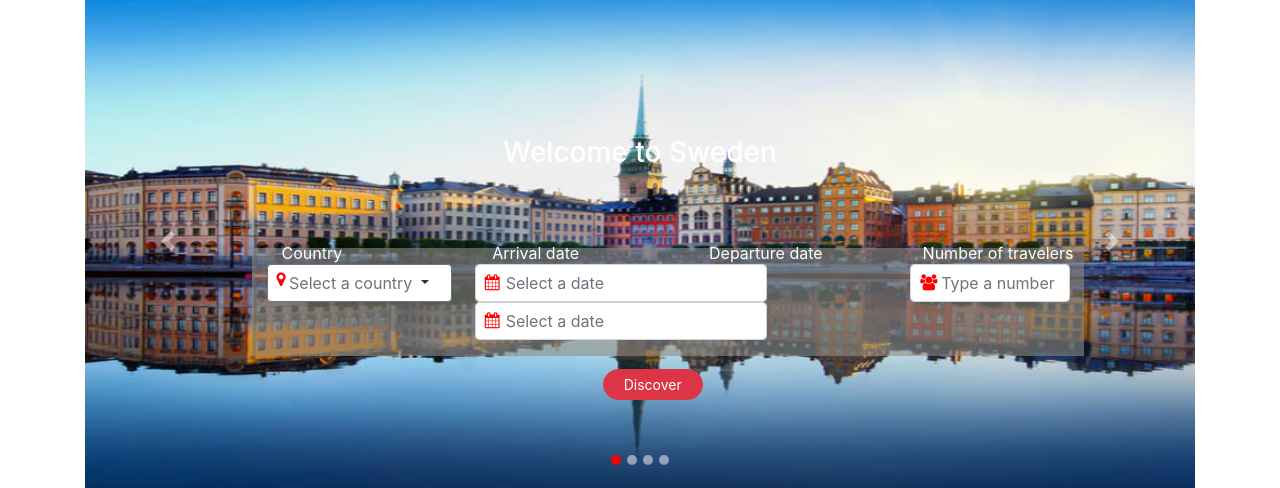
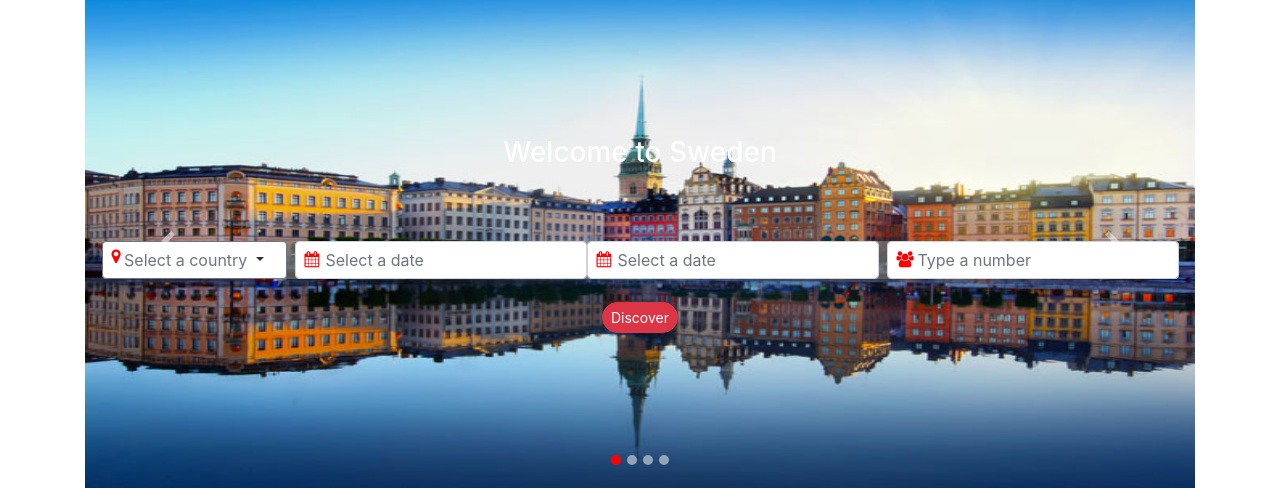
Before and after one commit to tingan/globuzzer, a website: page public/index.html in a window 1280 px wide. Shown: the part 67-555 px from the top of the page. Drawn offline with Linux system fonts and the light colour scheme.

Commit message:
use flexbox position the searchForm

```diff
--- a/package.json
+++ b/package.json
@@ -12,6 +12,7 @@
     "express": "^4.16.4"
   },
   "devDependencies": {
+    "bootstrap": "^4.2.1",
     "open": "0.0.5"
   }
 }
--- a/public/index.html
+++ b/public/index.html
@@ -16,7 +16,8 @@
 <div class="container">
     <nav class="navbar navbar-custom navbar-expand-md">
         <a href="#" class="navbar-brand ml-5">GL<img width="30px" src="./images/global.png" alt="logo">BUZZER</a>
-      <button class="navbar-toggler border-white" type="button" data-toggle="collapse" data-target="#myTogglerNav" aria-controls="myTogglerNav"
+        <button class="navbar-toggler border-white" type="button" data-toggle="collapse" data-target="#myTogglerNav"
+                aria-controls="myTogglerNav"
                 aria-expanded="false" aria-label="Toggle navigation">
             <span class="navbar-toggler-icon"></span>
         </button>
@@ -31,7 +32,8 @@
 
 
             <div class="dropdown show">
-          <a class="btn btn-secondary dropdown-toggle dropdown-currencies border ml-lg-5" href="#" role="button" id="dropdownMenuLink" data-toggle="dropdown" aria-haspopup="true" aria-expanded="false">
+                <a class="btn btn-secondary dropdown-toggle dropdown-currencies border ml-lg-5" href="#" role="button"
+                   id="dropdownMenuLink" data-toggle="dropdown" aria-haspopup="true" aria-expanded="false">
                     <span class="dropdown-text">EUR</span>
                 </a>
 
@@ -84,17 +86,13 @@
                 </div>
             </div>
         </div>
-      <form class="col-lg-12 rounded" id="searchForm">
-        <div class="row row-label">
-          <label class="text-white label-country">Country</label>
-          <label class="text-white label-arrival-date">Arrival date</label>
-          <label class="text-white label-departure-date">Departure date</label>
-          <label class="text-white label-number-of-travelers">Number of travelers</label>
-        </div>
-        <div class="row row-control">
-          <div class="form-group col-md-3 mt-3">
-              <div class="dropdown dropdown-countries">
-                <button class="btn btn-secondary dropdown-toggle " type="button" id="dropdownMenuButton" data-toggle="dropdown" aria-haspopup="true" aria-expanded="false">
+        <div class="col-md-12 d-flex flex-column justify-content-center align-items-center position-absolute" id="searchForm">
+
+        <form class="rounded d-flex flex-lg-row flex-md-column flex-sm-column flex-column row-control">
+            <div class="mr-lg-2">
+                <div class="dropdown dropdown-countries w-sm-100">
+                    <button class="btn btn-secondary dropdown-toggle " type="button" id="dropdownMenuButton"
+                            data-toggle="dropdown" aria-haspopup="true" aria-expanded="false">
                         <i class="fa fa-map-marker"></i> <span class="dropdown-text text-muted">Select a country</span>
                     </button>
                     <div class="dropdown-menu" aria-labelledby="dropdownMenuButton">
@@ -105,24 +103,33 @@
                     </div>
                 </div>
             </div>
-          <div class="form-group form-inline col-md-7 mt-3">
+            <div class="">
+
                 <div class="inner-addon left-addon">
-              <i class="fa fa-calendar"></i><input type="text" value='' placeholder="Select a date" class="form-control datepicker" id="arrival-date">
+                    <i class="fa fa-calendar"></i><input type="text" value='' placeholder="Select a date"
+                                                         class="form-control datepicker" id="arrival-date">
                 </div>
+
+
+            </div>
+            <div class="">
+
                 <div class="inner-addon left-addon">
-              <i class="fa fa-calendar"></i><input type="text" value='' placeholder="Select a date" class="form-control datepicker" id="departure-date">
+                    <i class="fa fa-calendar"></i><input type="text" value='' placeholder="Select a date"
+                                                         class="form-control datepicker" id="departure-date">
                 </div>
             </div>
-          <div class="form-group col-md-2 mt-3 input-travelers">
+            <div class="ml-lg-2">
                 <div class="inner-addon left-addon">
                     <i class="fa fa-users"></i><input type="text" value='' placeholder="Type a number" class="form-control" id="number-of-travelers">
                 </div>
             </div>
+        </form>
+            <div class="mt-3 btn btn-large">
+                <button class="btn btn-discover rounded btn-sm btn-danger">Discover</button>
             </div>
-        <div class="row mt-5">
-          <button class="btn btn-discover mx-auto rounded btn-sm btn-danger">Discover</button>
         </div>
-      </form>
+
 
         <a class="carousel-control-prev" href="#carouselExampleIndicators" role="button" data-slide="prev">
             <span class="carousel-control-prev-icon" aria-hidden="true"></span>
@@ -138,8 +145,10 @@
 
             <h2>Our Mission</h2>
 
-        <p>Wisdom Pet Medicine strives to blend the best in traditional and alternative medicine in the diagnosis and treatment
-          of companion animals including dogs, cats, birds, reptiles, rodents, and fish. We apply the wisdom garnered in
+            <p>Wisdom Pet Medicine strives to blend the best in traditional and alternative medicine in the diagnosis
+                and treatment
+                of companion animals including dogs, cats, birds, reptiles, rodents, and fish. We apply the wisdom
+                garnered in
                 the centuries old tradition of veterinary medicine, to find the safest treatments and cures.</p>
 
 
--- a/public/sass/custom.scss
+++ b/public/sass/custom.scss
@@ -1,3 +1,7 @@
+// Required
+@import "../../node_modules/bootstrap/scss/functions";
+@import "../../node_modules/bootstrap/scss/variables";
+@import "../../node_modules/bootstrap/scss/mixins";
 @import "variables/*";
 .navbar-custom {
     background-color: $darkBlack;
@@ -54,10 +58,7 @@
 }
 
 #searchForm {
-    position:absolute;
-    width: 75%;
     top:50%;
-    left:15%;
     .row-control {
         background: rgba(142,141,131,0.6);
     }
@@ -67,16 +68,16 @@
 }
 
 .btn-discover {
-    position:relative;;
     border-radius: 25px !important;
-    width: 100px;
-    left: -15px;
-    top: -35px;
 }
 
 .dropdown-countries {
     button {
-        width: 185px;
+        width: 100%;
+        @media (min-width: 992px) {
+            width: 185px;
+        }
+
         color: $darkBlack;
         background-color: white !important;
         &:hover {
@@ -110,26 +111,19 @@
 .right-addon .fa { right: 0px;  color: red;}
 
 /* add padding  */
-.left-addon input  { padding-left:  30px; width: 150px;}
-.right-addon input { padding-right: 30px; }
+.left-addon input  { padding-left:  30px;}
+.right-addon input { padding-right: 30px;}
 
 .input-travelers {
-    left: -50px;
     input {
-        width: 160px;
+        width: 180px;
     }
 }
-.label-country {
-    margin-left: 30px;
-}
-.label-arrival-date {
-    margin-left: 150px;
+
+.bd-red {
+    outline: 1px solid red;
 }
 
-.label-departure-date {
-    margin-left: 130px;
+.bd-blue {
+    outline: 1px solid blue;
 }
-
-.label-number-of-travelers {
-    margin-left: 100px;
-}
```
Also changed, not shown: public/css/custom.css, 2 other files. Lines whose indentation alone changed are shown as unchanged.
